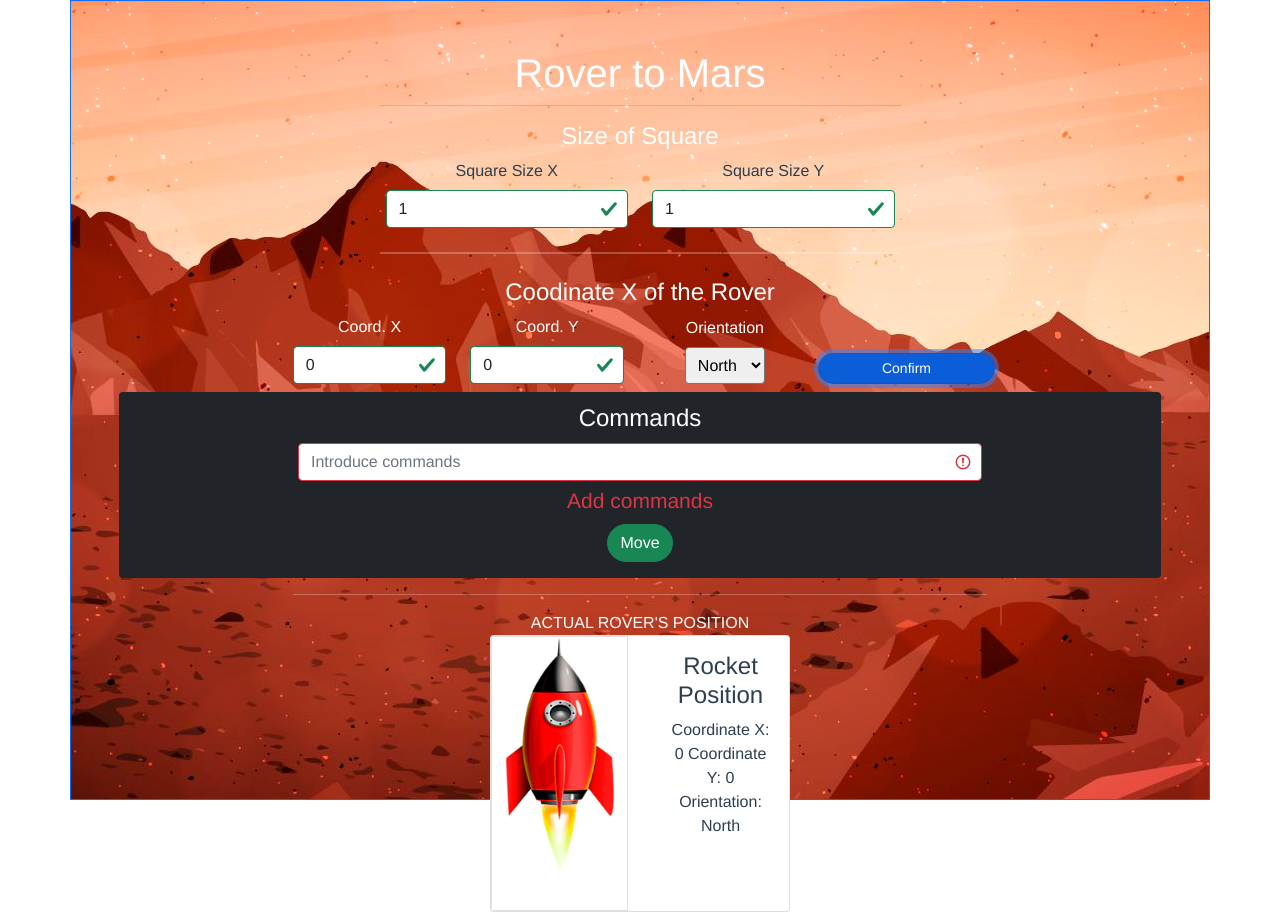
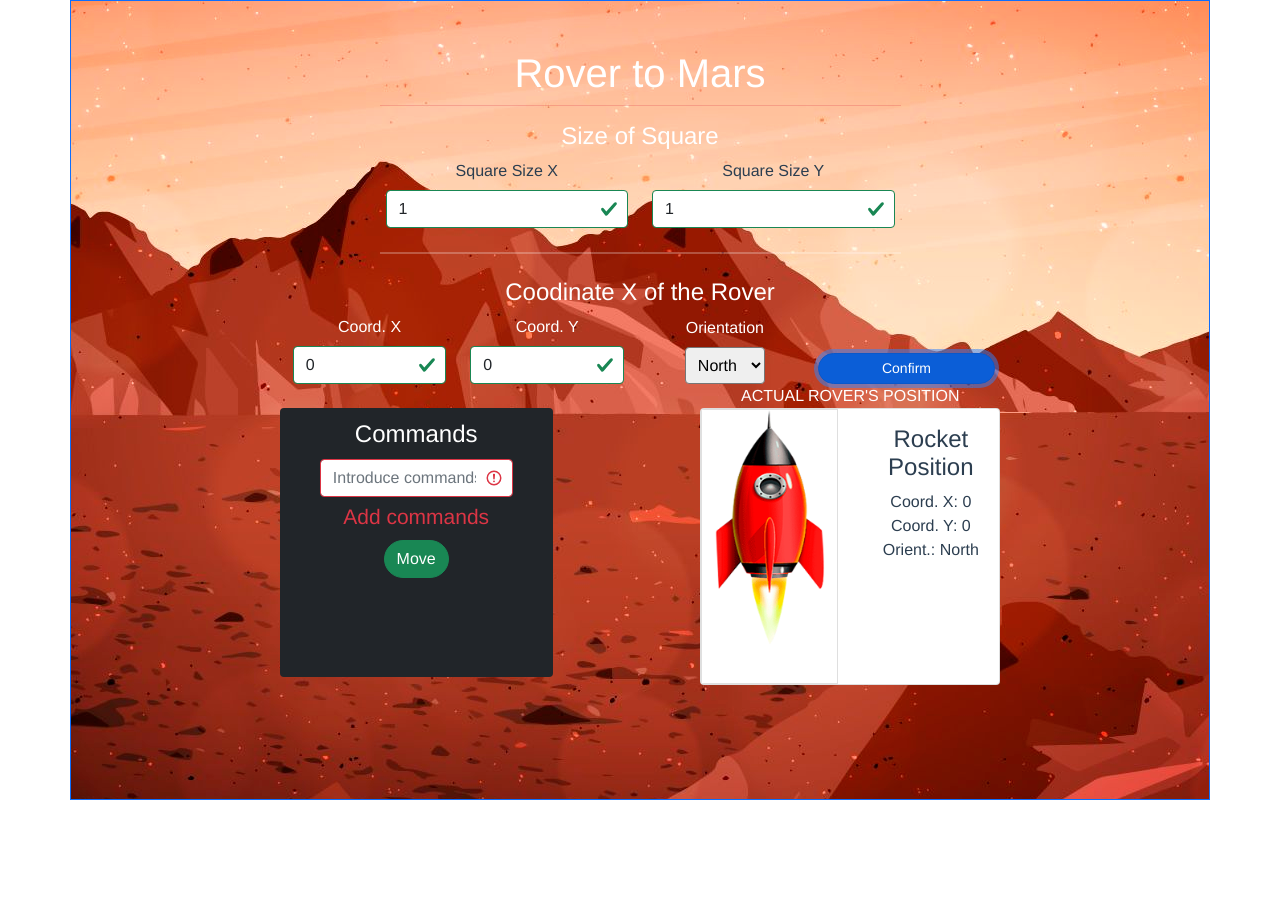
Before and after one commit to raffaellapagano/rover-mars, a Vue app in the folder rever-program/: page / in a window 1280 px wide. Both pictures are taken after a click on the button "Confirm". After the commit the page ends 800 px from the top, so only its background shows below. Built offline with nearby package versions, Linux system fonts and the light colour scheme.

Commit message:
Better css in home view

```diff
--- a/rever-program/src/components/RocketCardPosition.vue
+++ b/rever-program/src/components/RocketCardPosition.vue
@@ -1,5 +1,6 @@
 <template>
-    <div>
+    <div class="d-flex flex-column">
+      <div class="text-white">ACTUAL ROVER'S POSITION</div>
         <!-- Option North -->
        <div v-if="rover.orientation.text === 'North'">
   <b-card no-body class="overflow-hidden" style="max-width: 300px;">
@@ -10,9 +11,9 @@
       <b-col md="6">
         <b-card-body title="Rocket Position">
           <b-card-text>
-            Coordinate X: {{rover.cordX}}
-            Coordinate Y: {{rover.cordY}}
-            Orientation: {{rover.orientation.text}}
+            Coord. X: {{rover.cordX}}
+            Coord. Y: {{rover.cordY}}
+            Orient.: {{rover.orientation.text}}
           </b-card-text>
         </b-card-body>
       </b-col>
--- a/rever-program/src/components/RoverComponent.vue
+++ b/rever-program/src/components/RoverComponent.vue
@@ -45,11 +45,12 @@
       </b-form-group>
       <b-button pill variant="primary" class="mx-1 col-2 mt-4" size="sm" @click="SetConfirm()">Confirm</b-button>
     </div>
+    <div class="d-flex justify-content-around col-10 m-auto">
     <!-- User decides actions of Rover with Buttons -->
-    <div v-if="confirm" class="bg-dark rounded p-2 my-2">
+    <div v-if="confirm" class="bg-dark rounded p-2 my-2 mt-4">
       <b-form-group style="color: white; font-size:18pt"
         label="Commands"
-        class="col-8 m-auto"
+        class="col-9 m-auto"
         :invalid-feedback="invalidCommands"
       >
         <b-form-input
@@ -63,15 +64,15 @@
       <b-button pill variant="success" class="my-2" @click="MoveRocket()">Move</b-button>
     </div>
     <!-- Rover position -->
-    <hr class="text-white col-8 m-auto my-3">
-    <div class="text-white">ACTUAL ROVER'S POSITION</div>
-    <RocketCardPosition class="d-flex justify-content-center"/>
-    <!-- Game Over -->
-    <div v-if="outMars"
-      class="d-flex bg-black text-danger mt-2 col-8 m-auto justify-content-center rounded animate__animated animate__bounceInDown">
-        <h1 class="p-2" >OUT OF SQUARE</h1>
-        <b-button variant="light" class="m-4" @click="goToScore()">Score</b-button>
-        <b-button variant="primary" class="m-4" @click="loadOnce()">Play again</b-button>
+
+      <RocketCardPosition class="d-flex"/>
+      </div>
+      <!-- Game Over -->
+      <div v-if="outMars"
+        class="d-flex bg-black text-danger mt-2 col-6 m-auto justify-content-center rounded animate__animated animate__bounceInDown">
+          <h1 class="p-2" >OUT OF SQUARE</h1>
+          <b-button variant="light" class="m-4" @click="goToScore()">Score</b-button>
+          <b-button variant="primary" class="m-4" @click="loadOnce()">Play again</b-button>
     </div>
 
     </div>
```
